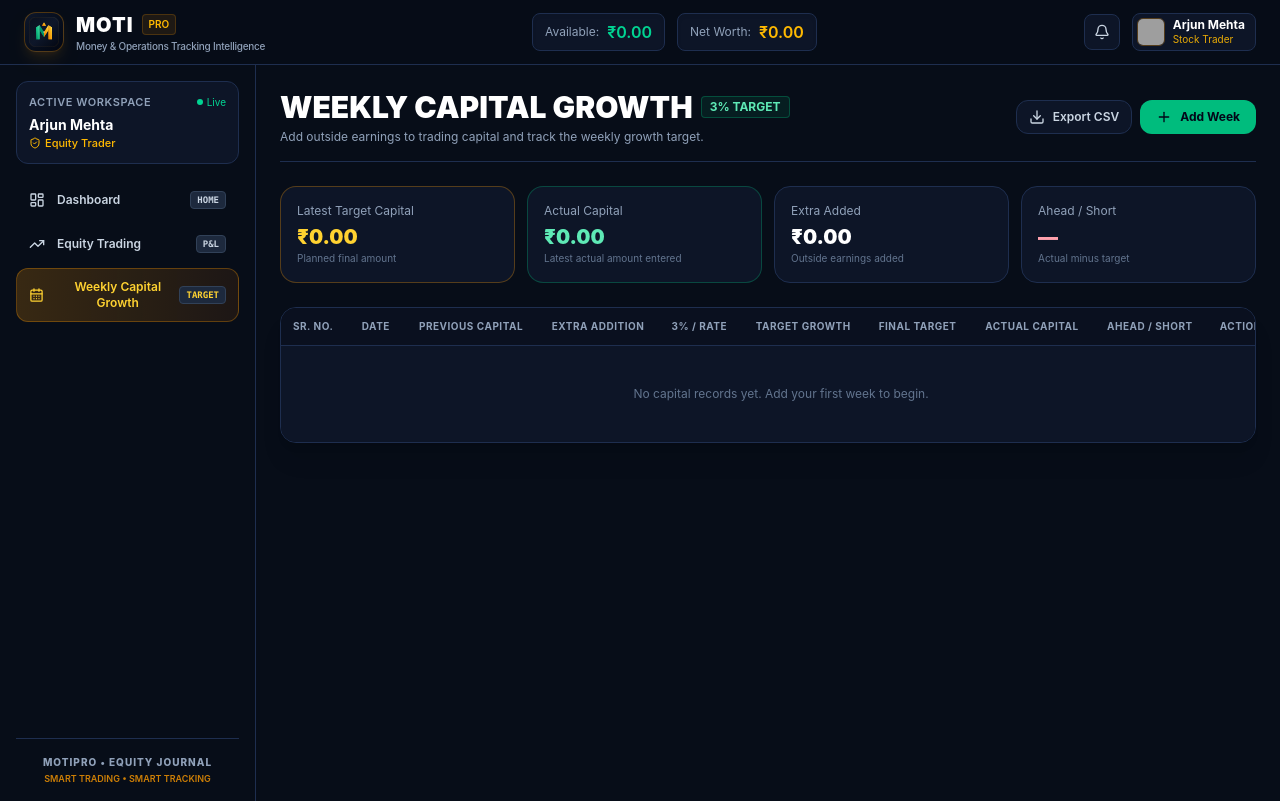
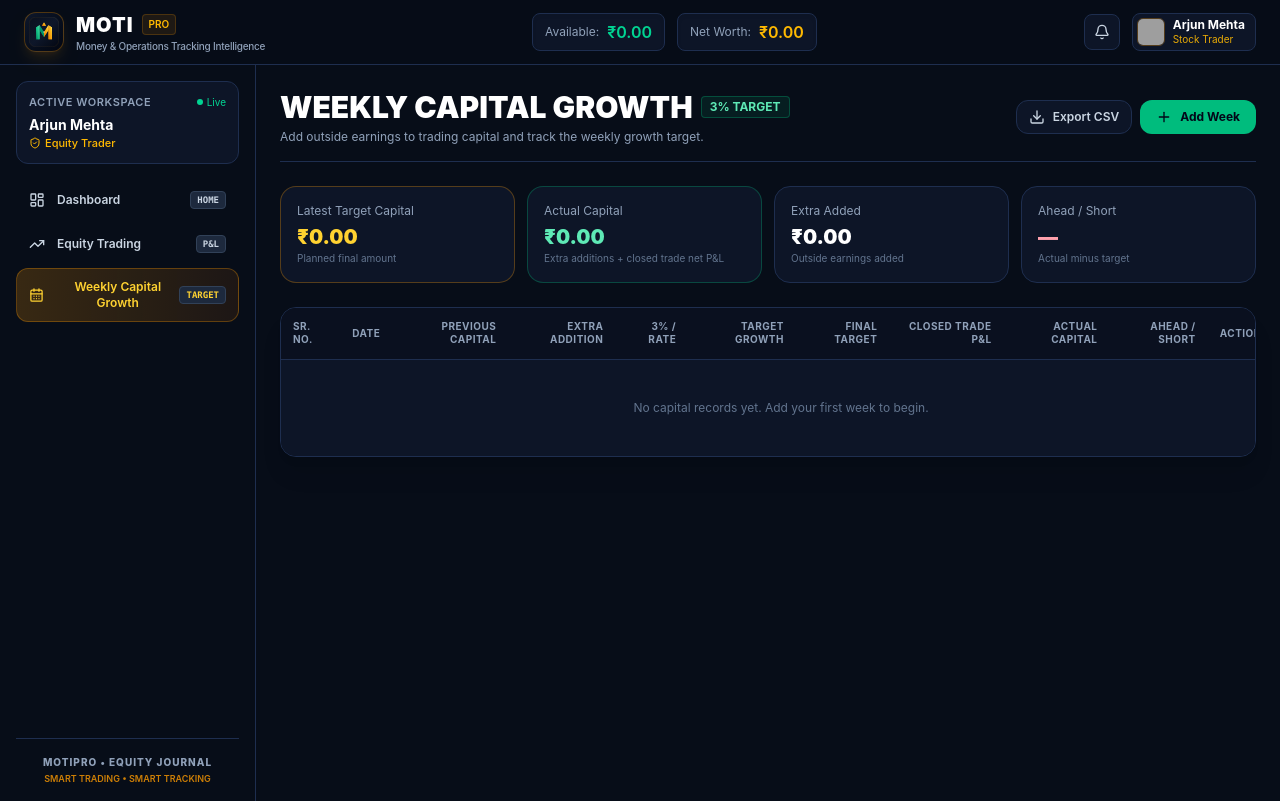
Before and after one commit to aarthak21-beep/MOTI-Money-Tracking-, a React (Vite) app: page / in a window 1280 px wide. Both pictures are taken after a click on the button 1016 px from the left and 431 px from the top of the page. Built offline with nearby package versions, Linux system fonts and the light colour scheme; grey boxes are pictures that could not be loaded.

Commit message:
Calculate Actual Capital from closed equity trades (#6)
* Calculate weekly actual capital from closed equity trade P&L

* Pass equity trades into weekly capital tracker

* Fix weekly tracker trade prop binding

* Remove obsolete manually-entered actual capital value

```diff
--- a/src/App.tsx
+++ b/src/App.tsx
@@ -341,6 +341,7 @@ export default function App() {
           {currentTab === 'weeklyIncome' && (
             <WeeklyIncomeView
               records={weekly}
+              trades={trades}
               profile={profile}
               onSaveRecords={handleSaveWeekly}
               onSelectTab={setCurrentTab}
--- a/src/views/WeeklyIncomeView.tsx
+++ b/src/views/WeeklyIncomeView.tsx
@@ -1,11 +1,12 @@
 import React, { useMemo, useState } from 'react';
 import { CalendarDays, Plus, Download, Pencil, Trash2, X, Save, TrendingUp } from 'lucide-react';
-import { WeeklyIncomeRecord, UserProfile } from '../types';
+import { WeeklyIncomeRecord, UserProfile, StockTrade } from '../types';
 import { formatINR, downloadCSV } from '../utils/exportUtils';
 
 interface Props {
   records: WeeklyIncomeRecord[];
   profile: UserProfile;
+  trades: StockTrade[];
   onSaveRecords: (records: WeeklyIncomeRecord[]) => void;
   onSelectTab: (tab: string) => void;
 }
@@ -22,33 +23,49 @@ const toDisplayDate = (value: string) => {
 };
 const money = (value: number, symbol: string) => `${symbol}${formatINR(Number.isFinite(value) ? value : 0)}`;
 
-export const WeeklyIncomeView: React.FC<Props> = ({ records, profile, onSaveRecords }) => {
+export const WeeklyIncomeView: React.FC<Props> = ({ records, profile, trades, onSaveRecords }) => {
   const [isOpen, setIsOpen] = useState(false);
   const [editing, setEditing] = useState<WeeklyIncomeRecord | null>(null);
   const [date, setDate] = useState('');
   const [firstBase, setFirstBase] = useState('0');
   const [addition, setAddition] = useState('0');
   const [rate, setRate] = useState('3');
-  const [actualCapital, setActualCapital] = useState('');
 
   const latest = records[records.length - 1];
   const latestTarget = latest?.finalAmount || 0;
-  const latestActual = Number(latest?.customFields?.actualCapital) || 0;
   const totalAdded = records.reduce((sum, item) => sum + (Number(item.weeklyIncome) || 0), 0);
 
   const calculated = useMemo(() => {
-    let runningBase = 0;
-    return records.map((record, index) => {
-      const base = index === 0 ? (Number(record.openingBalance) || 0) : runningBase;
+    const dateKey = (value: string) => {
+      const parts = (value || '').split('-');
+      return parts.length === 3 ? Number(parts[2] + parts[1].padStart(2, '0') + parts[0].padStart(2, '0')) : 0;
+    };
+    const ordered = [...records].sort((a, b) => dateKey(a.weekStartDate) - dateKey(b.weekStartDate));
+    let runningTarget = 0;
+    let runningActual = 0;
+    return ordered.map((record, index) => {
+      const base = index === 0 ? (Number(record.openingBalance) || 0) : runningTarget;
+      const actualBase = index === 0 ? (Number(record.openingBalance) || 0) : runningActual;
       const extra = Number(record.weeklyIncome) || 0;
-      const targetRate = Number(record.customFields?.targetRate ?? 3);
+      const targetRate = Math.max(0, Number(record.customFields?.targetRate ?? 3) || 0);
       const targetProfit = (base + extra) * targetRate / 100;
       const finalAmount = base + extra + targetProfit;
-      runningBase = finalAmount;
+      const weekStart = dateKey(record.weekStartDate);
+      const nextWeekStart = ordered[index + 1] ? dateKey(ordered[index + 1].weekStartDate) : Infinity;
+      const closedTradePnl = trades.reduce((sum, trade) => {
+        if (trade.status !== 'CLOSED' || !trade.exitDate) return sum;
+        const exitKey = dateKey(trade.exitDate);
+        return exitKey >= weekStart && exitKey < nextWeekStart ? sum + (Number(trade.netPnl) || 0) : sum;
+      }, 0);
+      const actualCapital = actualBase + extra + closedTradePnl;
+      const aheadShort = actualCapital - finalAmount;
+      runningTarget = finalAmount;
+      runningActual = actualCapital;
       return { ...record, serialNumber: index + 1, openingBalance: base, totalIncome: extra, finalAmount,
-        customFields: { ...(record.customFields || {}), targetRate, actualCapital: Number(record.customFields?.actualCapital) || 0 } };
+        customFields: { ...(record.customFields || {}), targetRate, actualCapital, closedTradePnl, aheadShort } };
     });
-  }, [records]);
+  }, [records, trades]);
+  const latestActual = Number(calculated[calculated.length - 1]?.customFields?.actualCapital) || 0;
 
   const openNew = () => {
     setEditing(null);
@@ -57,7 +74,6 @@ export const WeeklyIncomeView: React.FC<Props> = ({ records, profile, onSaveReco
     setFirstBase(String(latestTarget || 0));
     setAddition('0');
     setRate('3');
-    setActualCapital('');
     setIsOpen(true);
   };
   const openEdit = (record: WeeklyIncomeRecord) => {
@@ -66,7 +82,6 @@ export const WeeklyIncomeView: React.FC<Props> = ({ records, profile, onSaveReco
     setFirstBase(String(record.openingBalance || 0));
     setAddition(String(record.weeklyIncome || 0));
     setRate(String(record.customFields?.targetRate ?? 3));
-    setActualCapital(record.customFields?.actualCapital ? String(record.customFields.actualCapital) : '');
     setIsOpen(true);
   };
 
@@ -80,7 +95,6 @@ export const WeeklyIncomeView: React.FC<Props> = ({ records, profile, onSaveReco
           openingBalance: Number(firstBase) || 0, weeklyIncome: Number(addition) || 0,
           totalIncome: Number(addition) || 0, customFields: {
             ...(record.customFields || {}), targetRate: Math.max(0, Number(rate) || 0),
-            actualCapital: Number(actualCapital) || 0,
           },
         } : record)
       : [...records, {
@@ -90,7 +104,7 @@ export const WeeklyIncomeView: React.FC<Props> = ({ records, profile, onSaveReco
           salary: 0, businessIncome: 0, freelanceIncome: 0, commission: 0, bonus: 0,
           otherIncome: 0, totalIncome: Number(addition) || 0, weeklyExpenses: 0,
           finalAmount: 0, paymentStatus: 'Paid' as const,
-          customFields: { targetRate: Math.max(0, Number(rate) || 0), actualCapital: Number(actualCapital) || 0 },
+          customFields: { targetRate: Math.max(0, Number(rate) || 0) },
         }];
     let runningBase = 0;
     const recalculated = next.map((record, index) => {
@@ -125,7 +139,7 @@ export const WeeklyIncomeView: React.FC<Props> = ({ records, profile, onSaveReco
   const exportRows = calculated.map((r) => [
     r.serialNumber, r.weekStartDate, r.openingBalance, r.weeklyIncome,
     Number(r.customFields?.targetRate ?? 3), (r.openingBalance + r.weeklyIncome) * Number(r.customFields?.targetRate ?? 3) / 100,
-    r.finalAmount, Number(r.customFields?.actualCapital) || 0,
+    r.finalAmount, Number(r.customFields?.actualCapital) || 0, Number(r.customFields?.closedTradePnl) || 0, Number(r.customFields?.aheadShort) || 0,
   ]);
 
   return <div className="space-y-6 animate-in fade-in pb-24">
@@ -135,25 +149,25 @@ export const WeeklyIncomeView: React.FC<Props> = ({ records, profile, onSaveReco
         <p className="mt-1 text-xs text-slate-400">Add outside earnings to trading capital and track the weekly growth target.</p>
       </div>
       <div className="flex gap-2">
-        <button onClick={() => downloadCSV('MOTI_Weekly_Capital_Growth', ['Sr. No.','Date','Previous Capital','Extra Addition','Target %','Target Growth','Final Target','Actual Capital'], exportRows)} className="flex items-center gap-2 rounded-xl border border-[#1e2e4f] bg-[#0d1527] px-3 py-2 text-xs font-semibold text-slate-300"><Download className="h-4 w-4"/>Export CSV</button>
+        <button onClick={() => downloadCSV('MOTI_Weekly_Capital_Growth', ['Sr. No.','Date','Previous Capital','Extra Addition','Target %','Target Growth','Final Target','Actual Capital','Closed Trade Net P&L','Ahead / Short'], exportRows)} className="flex items-center gap-2 rounded-xl border border-[#1e2e4f] bg-[#0d1527] px-3 py-2 text-xs font-semibold text-slate-300"><Download className="h-4 w-4"/>Export CSV</button>
         <button onClick={openNew} className="flex items-center gap-2 rounded-xl bg-emerald-500 px-4 py-2 text-xs font-bold text-slate-950"><Plus className="h-4 w-4"/>Add Week</button>
       </div>
     </div>
 
     <div className="grid grid-cols-2 gap-3 sm:grid-cols-4">
       <div className="rounded-2xl border border-amber-500/30 bg-[#0d1527] p-4"><p className="text-xs text-slate-400">Latest Target Capital</p><p className="mt-1 text-xl font-black text-amber-300">{money(latestTarget, profile.currencySymbol)}</p><p className="text-[10px] text-slate-500">Planned final amount</p></div>
-      <div className="rounded-2xl border border-emerald-500/30 bg-[#0d1527] p-4"><p className="text-xs text-slate-400">Actual Capital</p><p className="mt-1 text-xl font-black text-emerald-300">{money(latestActual, profile.currencySymbol)}</p><p className="text-[10px] text-slate-500">Latest actual amount entered</p></div>
+      <div className="rounded-2xl border border-emerald-500/30 bg-[#0d1527] p-4"><p className="text-xs text-slate-400">Actual Capital</p><p className="mt-1 text-xl font-black text-emerald-300">{money(latestActual, profile.currencySymbol)}</p><p className="text-[10px] text-slate-500">Extra additions + closed trade net P&L</p></div>
       <div className="rounded-2xl border border-[#1e2e4f] bg-[#0d1527] p-4"><p className="text-xs text-slate-400">Extra Added</p><p className="mt-1 text-xl font-black text-white">{money(totalAdded, profile.currencySymbol)}</p><p className="text-[10px] text-slate-500">Outside earnings added</p></div>
-      <div className="rounded-2xl border border-[#1e2e4f] bg-[#0d1527] p-4"><p className="text-xs text-slate-400">Ahead / Short</p><p className={`mt-1 text-xl font-black ${latestActual >= latestTarget && latestActual > 0 ? 'text-emerald-300' : 'text-rose-300'}`}>{latestActual ? money(latestActual - latestTarget, profile.currencySymbol) : '—'}</p><p className="text-[10px] text-slate-500">Actual minus target</p></div>
+      <div className="rounded-2xl border border-[#1e2e4f] bg-[#0d1527] p-4"><p className="text-xs text-slate-400">Ahead / Short</p><p className={`mt-1 text-xl font-black ${latestActual >= latestTarget && latestActual > 0 ? 'text-emerald-300' : 'text-rose-300'}`}>{calculated.length ? money(latestActual - latestTarget, profile.currencySymbol) : '—'}</p><p className="text-[10px] text-slate-500">Actual minus target</p></div>
     </div>
 
     <div className="overflow-x-auto rounded-2xl border border-[#1e2e4f] bg-[#0d1527] shadow-xl">
       <table className="w-full min-w-[1000px] border-collapse text-left text-xs">
         <thead><tr className="border-b border-[#1e2e4f] bg-[#0a101f] text-[10px] font-bold uppercase tracking-wider text-slate-400">
-          {['Sr. No.','Date','Previous Capital','Extra Addition','3% / Rate','Target Growth','Final Target','Actual Capital','Ahead / Short','Actions'].map((label)=><th key={label} className="px-3 py-3 text-right first:text-left">{label}</th>)}
+          {['Sr. No.','Date','Previous Capital','Extra Addition','3% / Rate','Target Growth','Final Target','Closed Trade P&L','Actual Capital','Ahead / Short','Actions'].map((label)=><th key={label} className="px-3 py-3 text-right first:text-left">{label}</th>)}
         </tr></thead>
         <tbody className="divide-y divide-[#1e2e4f]/50">
-          {calculated.length === 0 ? <tr><td colSpan={10} className="py-10 text-center text-slate-500">No capital records yet. Add your first week to begin.</td></tr> :
+          {calculated.length === 0 ? <tr><td colSpan={11} className="py-10 text-center text-slate-500">No capital records yet. Add your first week to begin.</td></tr> :
           calculated.map((r)=>
             <tr key={r.id} className="hover:bg-[#131f38]/50">
               <td className="px-3 py-3 font-bold text-amber-400">{r.serialNumber}</td>
@@ -163,8 +177,9 @@ export const WeeklyIncomeView: React.FC<Props> = ({ records, profile, onSaveReco
               <td className="px-3 py-3 text-right">{Number(r.customFields?.targetRate ?? 3).toFixed(2)}%</td>
               <td className="px-3 py-3 text-right text-emerald-300">{money((r.openingBalance+r.weeklyIncome)*Number(r.customFields?.targetRate ?? 3)/100, profile.currencySymbol)}</td>
               <td className="px-3 py-3 text-right font-bold text-amber-300">{money(r.finalAmount, profile.currencySymbol)}</td>
-              <td className="px-3 py-3 text-right">{Number(r.customFields?.actualCapital) ? money(Number(r.customFields?.actualCapital), profile.currencySymbol) : '—'}</td>
-              <td className={`px-3 py-3 text-right font-semibold ${Number(r.customFields?.actualCapital) >= r.finalAmount ? 'text-emerald-300' : 'text-rose-300'}`}>{Number(r.customFields?.actualCapital) ? money(Number(r.customFields?.actualCapital)-r.finalAmount, profile.currencySymbol) : '—'}</td>
+              <td className={`px-3 py-3 text-right font-semibold ${Number(r.customFields?.closedTradePnl) >= 0 ? 'text-emerald-300' : 'text-rose-300'}`}>{money(Number(r.customFields?.closedTradePnl) || 0, profile.currencySymbol)}</td>
+              <td className="px-3 py-3 text-right font-bold text-white">{money(Number(r.customFields?.actualCapital) || 0, profile.currencySymbol)}</td>
+              <td className={`px-3 py-3 text-right font-semibold ${Number(r.customFields?.aheadShort) >= 0 ? 'text-emerald-300' : 'text-rose-300'}`}>{money(Number(r.customFields?.aheadShort) || 0, profile.currencySymbol)} {Number(r.customFields?.aheadShort) >= 0 ? 'Ahead' : 'Short'}</td>
               <td className="px-3 py-3 text-center"><div className="flex justify-center gap-2"><button onClick={()=>openEdit(r)} title="Edit" className="rounded-lg p-2 text-amber-300 hover:bg-amber-500/10"><Pencil className="h-4 w-4"/></button><button onClick={()=>remove(r.id,r.serialNumber)} title="Delete" className="rounded-lg p-2 text-rose-300 hover:bg-rose-500/10"><Trash2 className="h-4 w-4"/></button></div></td>
             </tr>
           )}
@@ -179,7 +194,7 @@ export const WeeklyIncomeView: React.FC<Props> = ({ records, profile, onSaveReco
         <label className="block text-xs text-slate-300">Previous Capital (first week / starting capital)<input type="number" min="0" step="0.01" value={firstBase} onChange={e=>setFirstBase(e.target.value)} disabled={Boolean(editing && records.findIndex(r=>r.id===editing.id)>0)} className="mt-1 w-full rounded-lg border border-[#263858] bg-[#070d18] p-2.5 text-white disabled:opacity-50"/></label>
         <label className="block text-xs text-slate-300">Extra Addition (outside earnings)<input type="number" min="0" step="0.01" value={addition} onChange={e=>setAddition(e.target.value)} className="mt-1 w-full rounded-lg border border-[#263858] bg-[#070d18] p-2.5 text-white"/></label>
         <label className="block text-xs text-slate-300">Weekly Target Rate (%)<input type="number" min="0" step="0.01" value={rate} onChange={e=>setRate(e.target.value)} className="mt-1 w-full rounded-lg border border-[#263858] bg-[#070d18] p-2.5 text-white"/></label>
-        <label className="block text-xs text-slate-300">Actual Capital (optional)<input type="number" min="0" step="0.01" value={actualCapital} onChange={e=>setActualCapital(e.target.value)} placeholder="Enter actual capital at week end" className="mt-1 w-full rounded-lg border border-[#263858] bg-[#070d18] p-2.5 text-white"/></label>
+        <p className="rounded-lg border border-emerald-500/20 bg-emerald-500/5 p-3 text-xs text-slate-300">Actual Capital is calculated automatically from Extra Addition and closed equity trades net P&amp;L for this week. No manual entry needed.</p>
         <div className="flex justify-end gap-2 pt-2"><button type="button" onClick={()=>setIsOpen(false)} className="rounded-lg border border-[#263858] px-4 py-2 text-xs text-slate-300">Cancel</button><button type="submit" className="flex items-center gap-2 rounded-lg bg-emerald-500 px-4 py-2 text-xs font-bold text-slate-950"><Save className="h-4 w-4"/>Save Week</button></div>
       </form>
     </div>}
```
